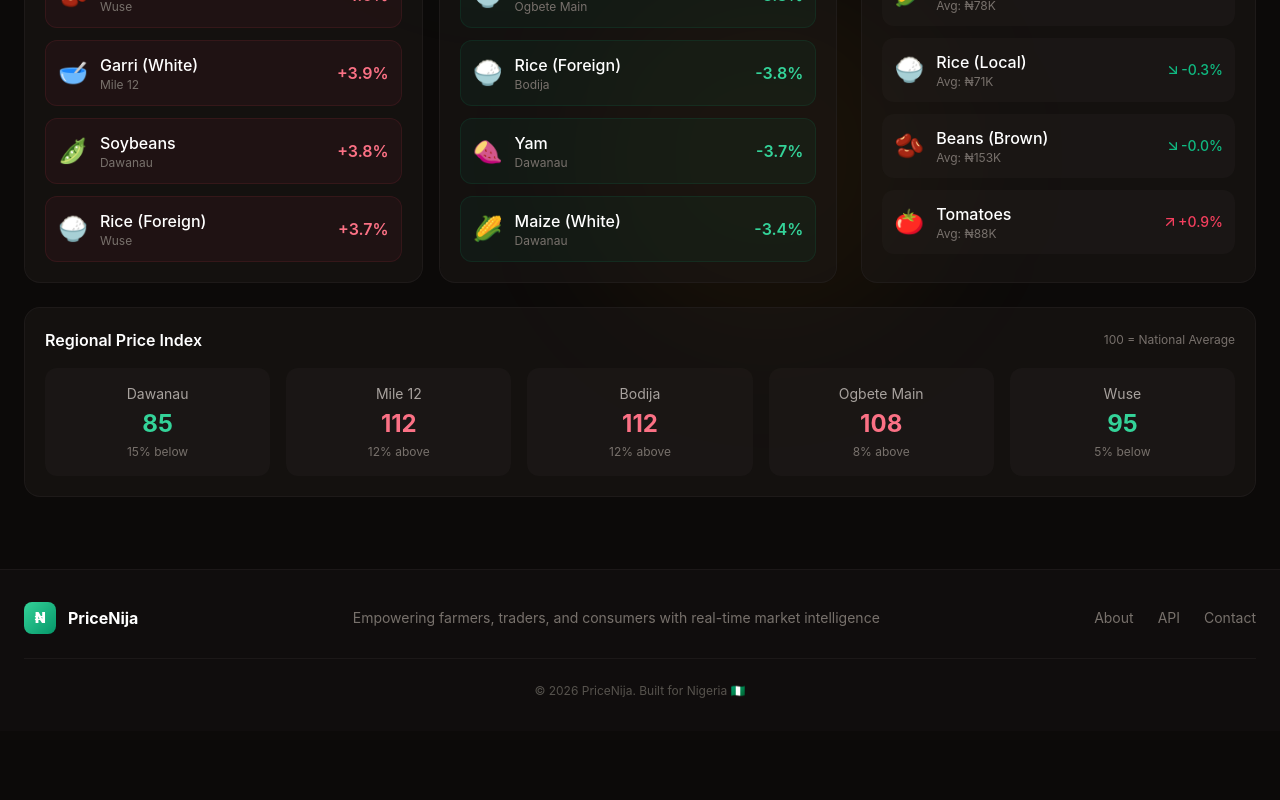
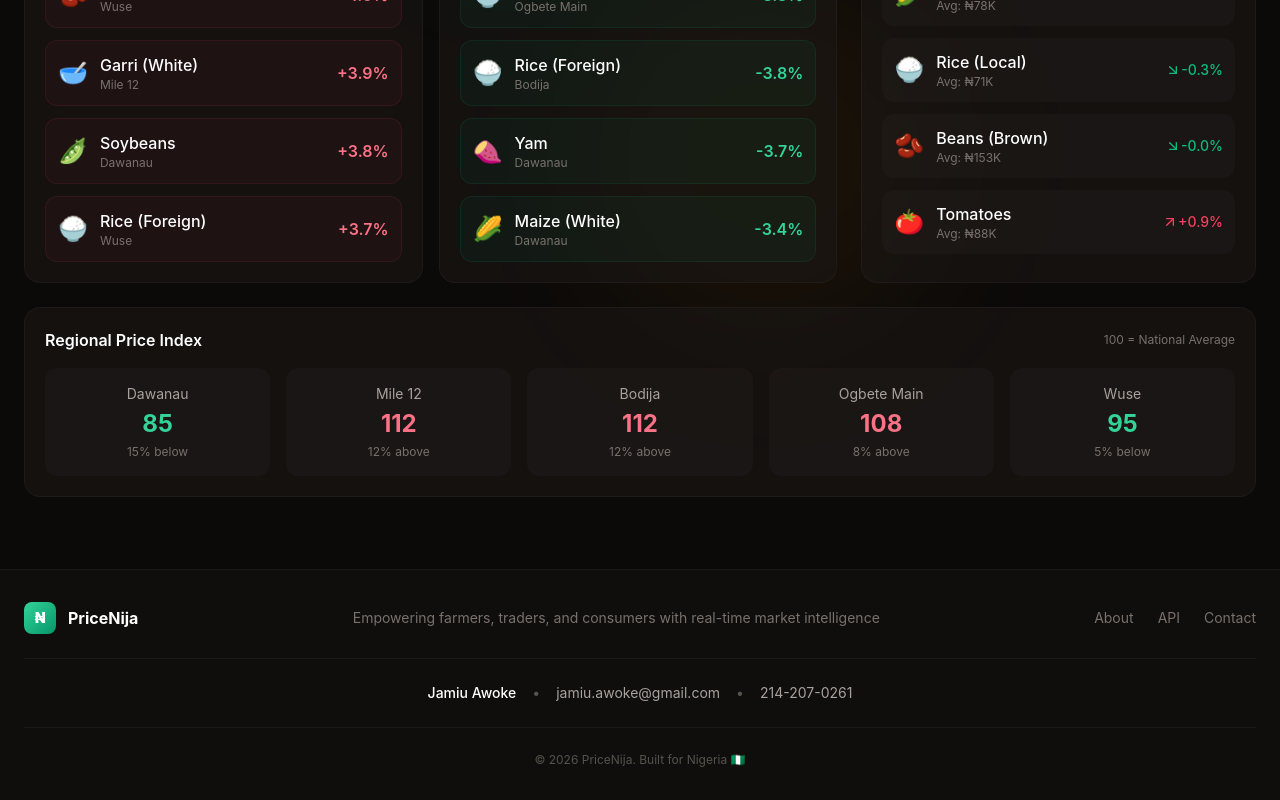
Before and after one commit to Vanka07/pricenija, a Next.js app: page / in a window 1280 px wide. Shown: the part 451-1251 px from the top of the page. Before the commit the page ends 1182 px from the top, so only its background shows below. Built offline with nearby package versions, Linux system fonts and the light colour scheme.

Commit message:
Add contact details to footer

```diff
--- a/app/page.js
+++ b/app/page.js
@@ -809,6 +809,15 @@ export default function PriceNija() {
               <a href="#" className="hover:text-white transition-colors">Contact</a>
             </div>
           </div>
+
+{/* Contact Details */}
+          <div className="mt-6 pt-6 border-t border-stone-800/50 flex flex-col md:flex-row items-center justify-center gap-4 text-sm text-stone-400">
+                        <span className="font-medium text-white">Jamiu Awoke</span>
+                        <span className="hidden md:inline text-stone-600">•</span>
+                        <a href="mailto:jamiu.awoke@gmail.com" className="hover:text-emerald-400 transition-colors">jamiu.awoke@gmail.com</a>
+                        <span className="hidden md:inline text-stone-600">•</span>
+                        <a href="tel:+12142070261" className="hover:text-emerald-400 transition-colors">214-207-0261</a>
+            </div>
           <div className="mt-6 pt-6 border-t border-stone-800/50 text-center text-xs text-stone-600">
             © {new Date().getFullYear()} PriceNija. Built for Nigeria 🇳🇬
           </div>
```
